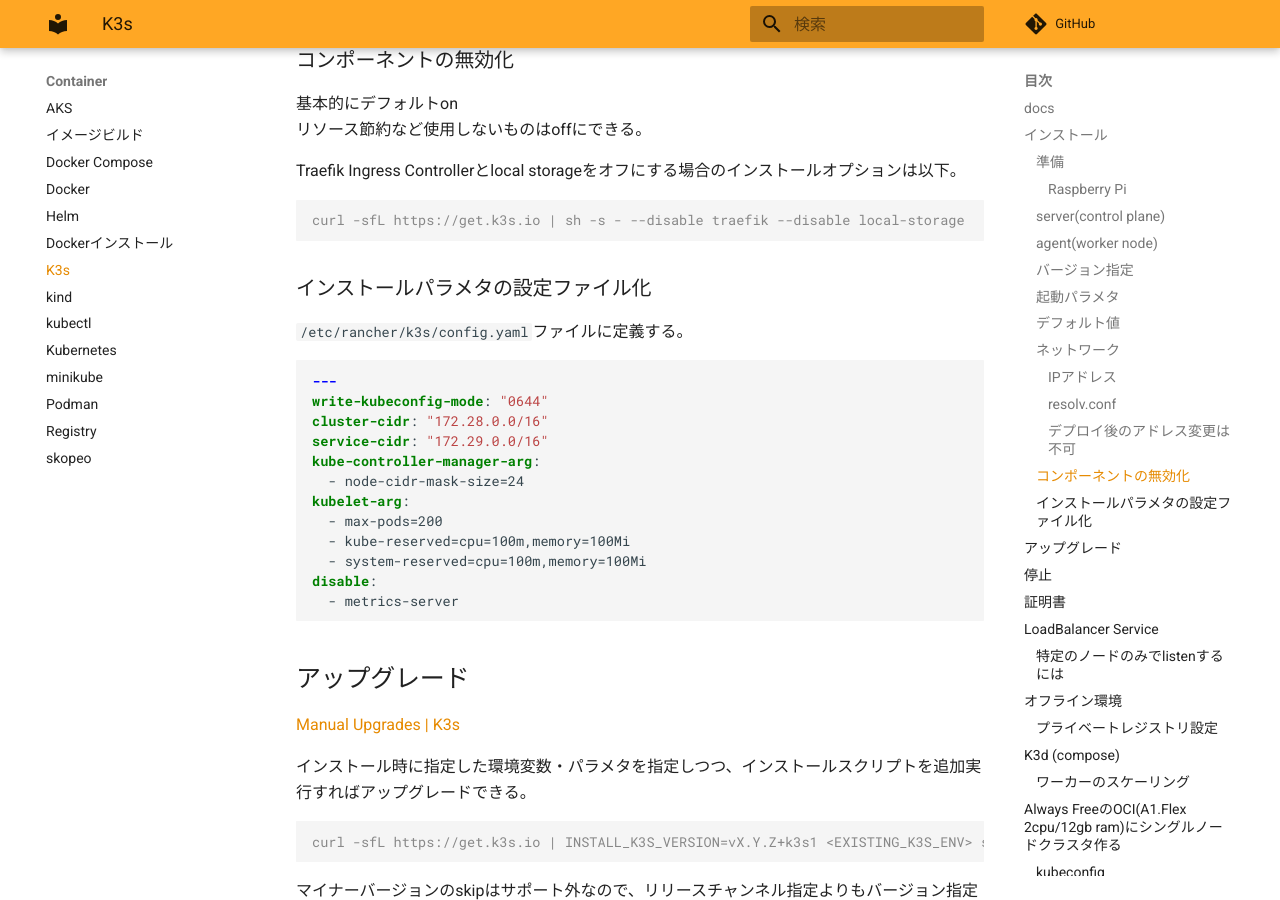
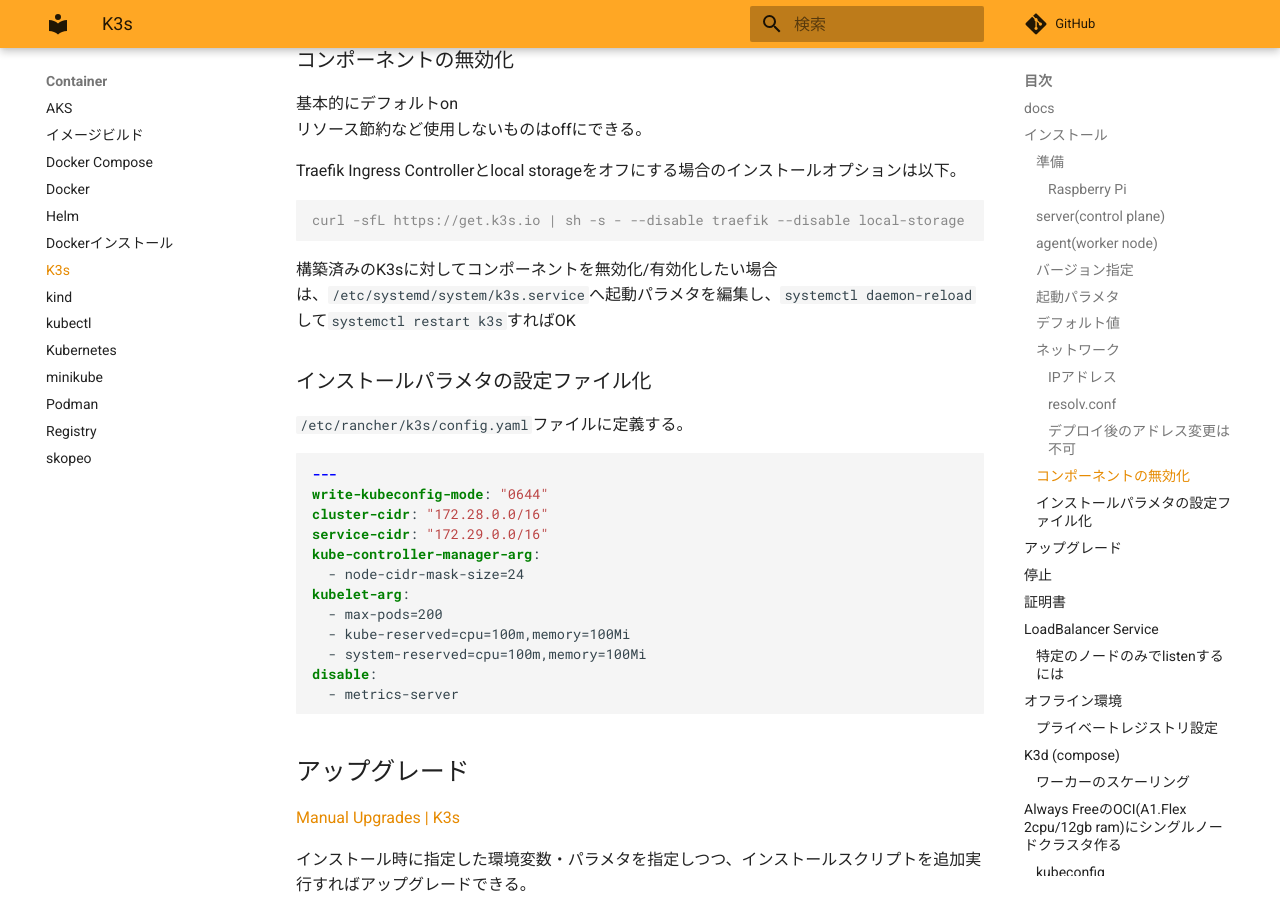
Before and after one commit to zaki-lknr/docs, an MkDocs documentation site: the page built from docs/Container/k3s.md, in a window 1280 px wide and 900 px high, scrolled down 2640 px. Built offline with MkDocs 1.6.1 and Material for MkDocs 9.7.7, drawn with Linux system fonts in a browser that asks for light colours; comment, search, counter and statistics services are not loaded.

Commit message:
add: container/k3s: インストール済みクラスタのコンポーネントon/offについて1文追加

````diff
--- a/docs/Container/k3s.md
+++ b/docs/Container/k3s.md
@@ -113,6 +113,8 @@ Traefik Ingress Controllerとlocal storageをオフにする場合のインス
 ```console
 curl -sfL https://get.k3s.io | sh -s - --disable traefik --disable local-storage
 ```
+
+構築済みのK3sに対してコンポーネントを無効化/有効化したい場合は、`/etc/systemd/system/k3s.service`へ起動パラメタを編集し、`systemctl daemon-reload`して`systemctl restart k3s`すればOK
 
 ### インストールパラメタの設定ファイル化
 
````
